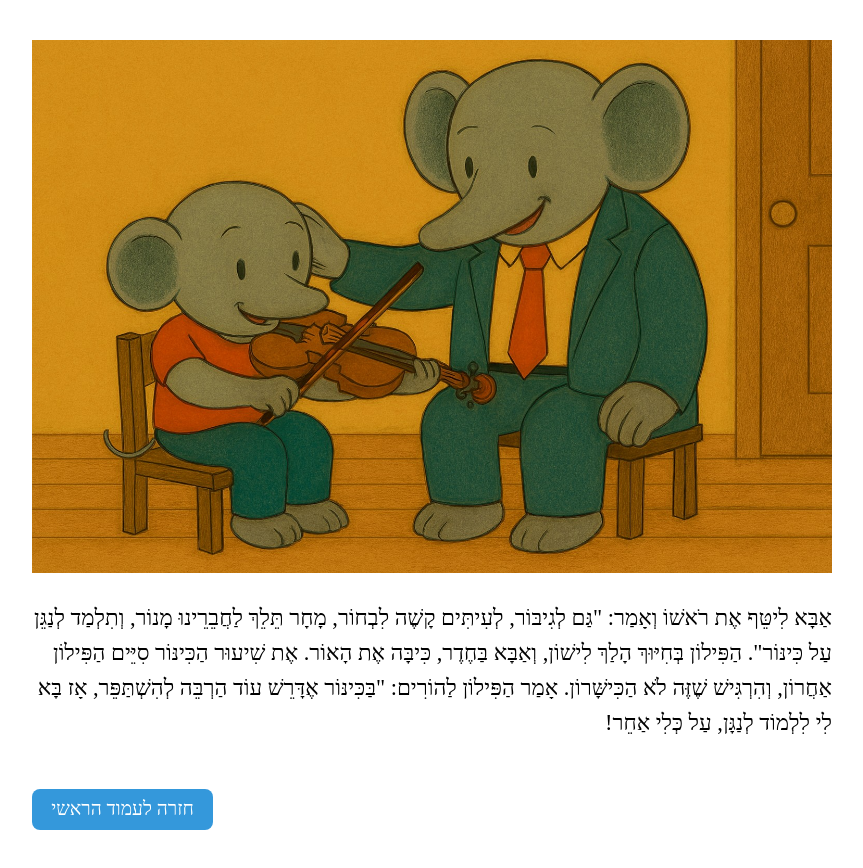
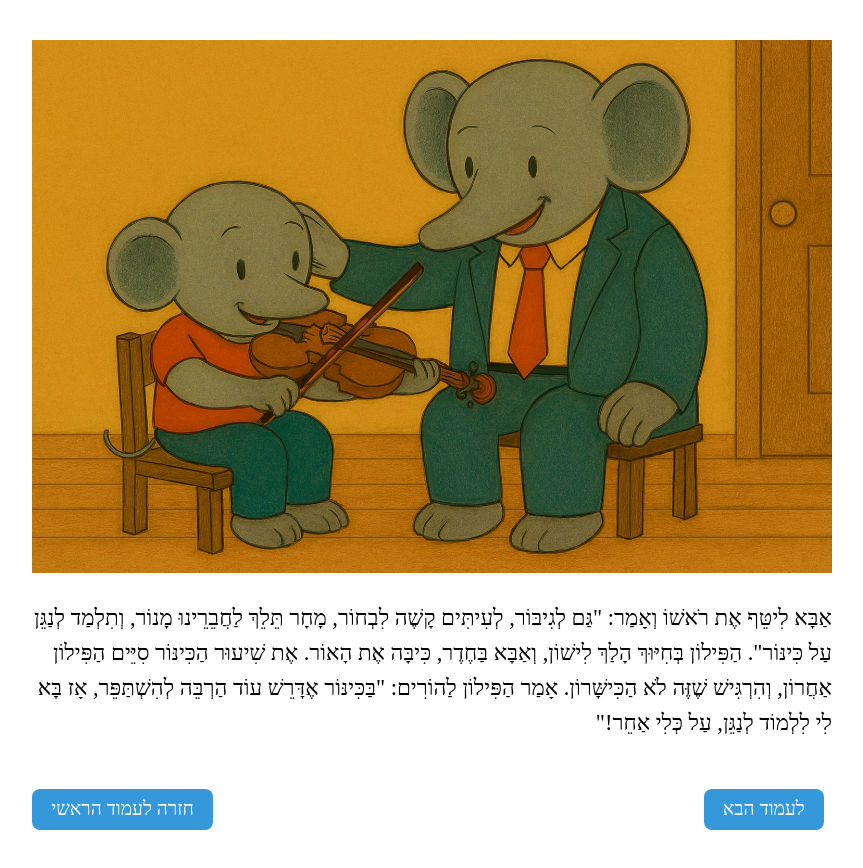
Before and after one commit to MMel25/storybook, a Next.js app: page /page6 in a window 1280 px wide. Shown: the whole page, without its empty margins (208-1071 px from the left). Built offline with nearby package versions, Linux system fonts and the light colour scheme.

Commit message:
Update page6.tsx

```diff
--- a/pages/page6.tsx
+++ b/pages/page6.tsx
@@ -1,6 +1,6 @@
 import StoryPage from '../components/StoryPage';
 
-export default function Page4() {
+export default function Page6() {
   return (
     <StoryPage
       title=""
@@ -10,8 +10,8 @@ export default function Page4() {
 הַפִּילוֹן בְּחִיּוּךְ הָלַךְ לִישׁוֹן, וְאַבָּא בַּחֶדֶר, כִּיבָּה אֶת הָאוֹר.
 אֶת שִׁיעוּר הַכִּינּוֹר סִיֵּים הַפִּילוֹן אַחֲרוֹן, וְהִרְגִּישׁ שֶׁזֶּה לֹא הַכִּישָּׁרוֹן.
 אָמַר הַפִּילוֹן לַהוֹרִים: "בַּכִּינּוֹר אֶדָּרֵשׁ עוֹד הַרְבֵּה לְהִשְׁתַּפֵּר,
-אָז בָּא לִי לִלְמוֹד לְנַגָּן, עַל כְּלִי אַחֵר!
-`}
+אָז בָּא לִי לִלְמוֹד לְנַגֵּן, עַל כְּלִי אַחֵר!"`}
+      nextPage="/page7"
     />
   );
 }
```
